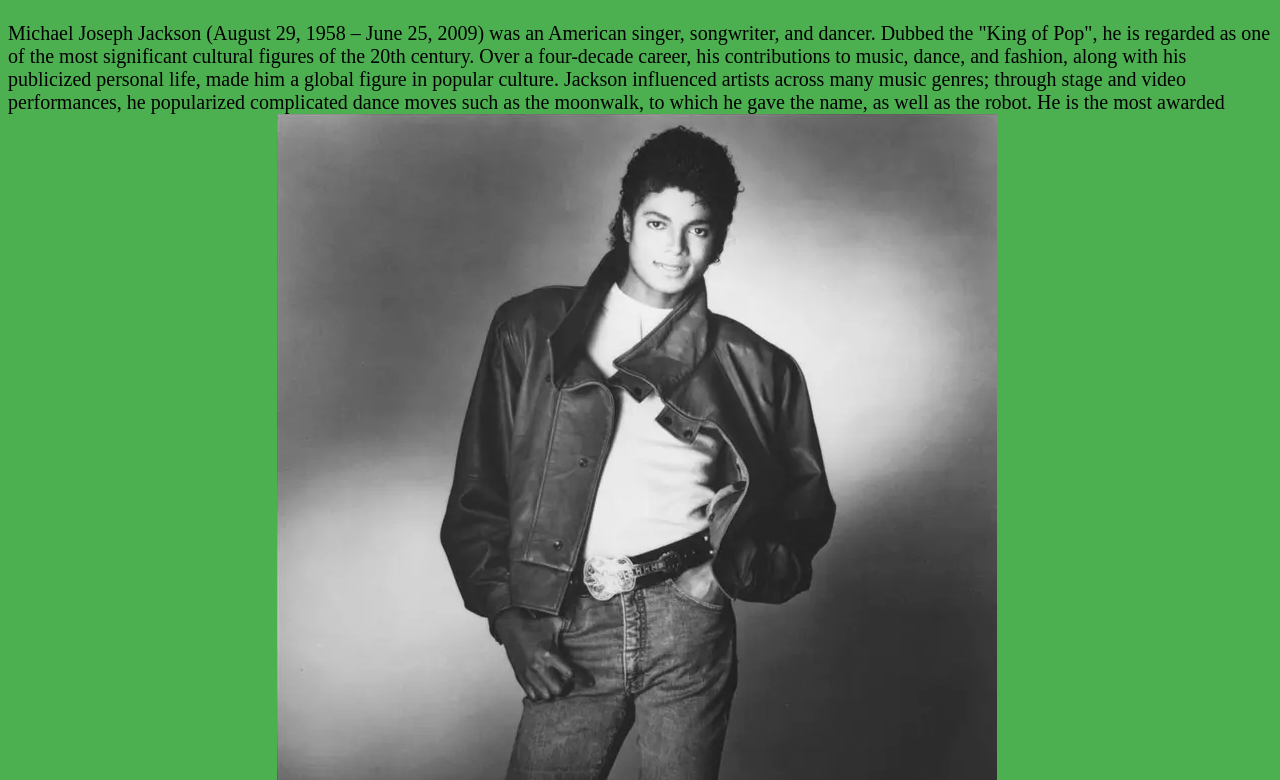
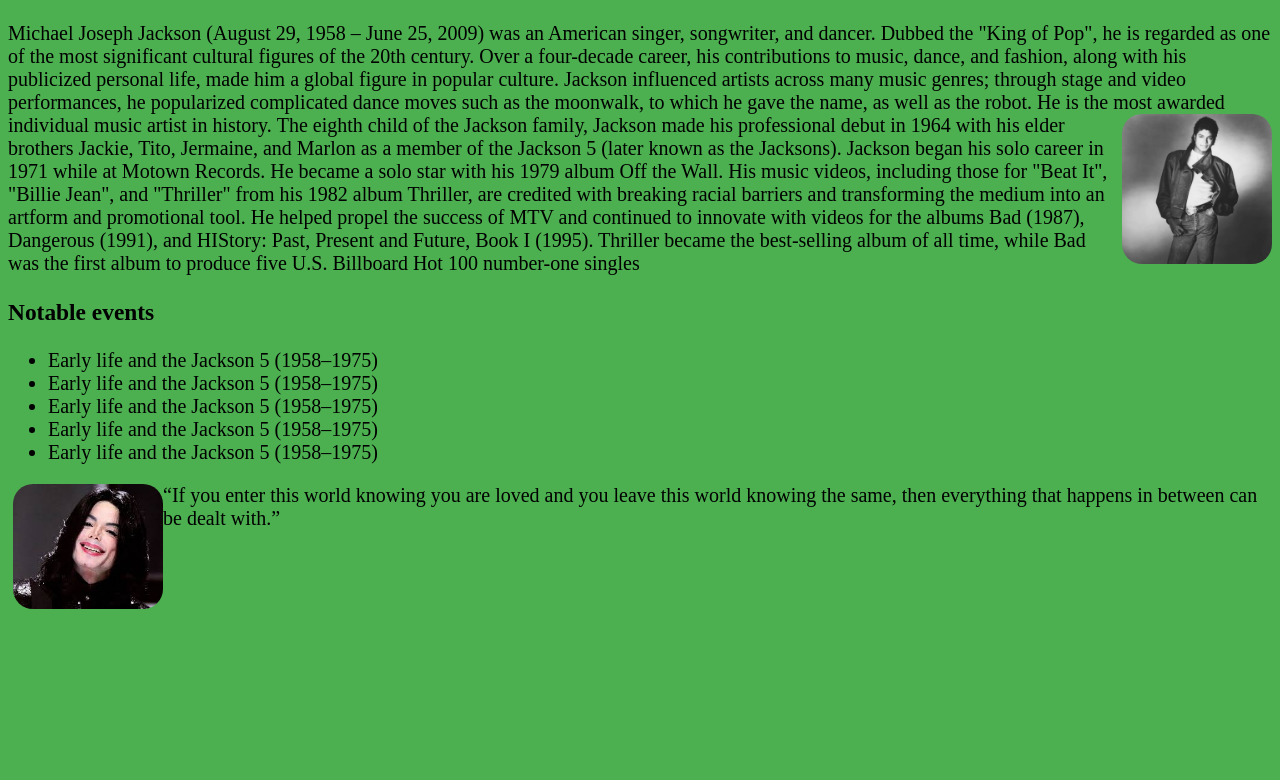
Before and after one commit to Ceejay712/MJ-Tribute-Page, a plain HTML site: page index.html in a window 1280 px wide. Shown: the part 500-1280 px from the top of the page. After the commit the page ends 1109 px from the top, so only its background shows below. Drawn offline with Linux system fonts and the light colour scheme.

Commit message:
Update index.html

```diff
--- a/index.html
+++ b/index.html
@@ -13,13 +13,13 @@
         <p>"King of Pop" !!!</p>
     </div>
     <div>
-        <img class="image1" src="IMAGES/download.jpg" alt="">
+        <img class="image1" src="images/download.jpg" alt="">
     </div>
 
 
 
     <h2>Biography</h2>
-    <p>Michael Joseph Jackson (August 29, 1958 – June 25, 2009) was an American singer, songwriter, and dancer. Dubbed the "King of Pop", he is regarded as one of the most significant cultural figures of the 20th century. Over a four-decade career, his contributions to music, dance, and fashion, along with his publicized personal life, made him a global figure in popular culture. Jackson influenced artists across many music genres; through stage and video performances, he popularized complicated dance moves such as the moonwalk, to which he gave the name, as well as the robot. He is the most awarded individual music artist in history. <img src="images/6739.jpg" alt="">
+    <p>Michael Joseph Jackson (August 29, 1958 – June 25, 2009) was an American singer, songwriter, and dancer. Dubbed the "King of Pop", he is regarded as one of the most significant cultural figures of the 20th century. Over a four-decade career, his contributions to music, dance, and fashion, along with his publicized personal life, made him a global figure in popular culture. Jackson influenced artists across many music genres; through stage and video performances, he popularized complicated dance moves such as the moonwalk, to which he gave the name, as well as the robot. He is the most awarded individual music artist in history. <img class="image3" src="images/6739.jpg" alt="">
 
         The eighth child of the Jackson family, Jackson made his professional debut in 1964 with his elder brothers Jackie, Tito, Jermaine, and Marlon as a member of the Jackson 5 (later known as the Jacksons). Jackson began his solo career in 1971 while at Motown Records. He became a solo star with his 1979 album Off the Wall. His music videos, including those for "Beat It", "Billie Jean", and "Thriller" from his 1982 album Thriller, are credited with breaking racial barriers and transforming the medium into an artform and promotional tool. He helped propel the success of MTV and continued to innovate with videos for the albums Bad (1987), Dangerous (1991), and HIStory: Past, Present and Future, Book I (1995). Thriller became the best-selling album of all time, while Bad was the first album to produce five U.S. Billboard Hot 100 number-one singles</p>
     <h3>Notable events</h3>
@@ -30,7 +30,7 @@
         <li>Early life and the Jackson 5 (1958–1975)</li>
         <li>Early life and the Jackson 5 (1958–1975)</li>
     </ul>
-    <img class="image2" src="images/6739.jpg" alt="">
+    <img class="image2" src="images/images.jpg" alt="">
     <p>“If you enter this world knowing you are loved and you leave this world knowing the same, then everything that happens in between can be dealt with.”</p>
 </body>
 </html>
```
